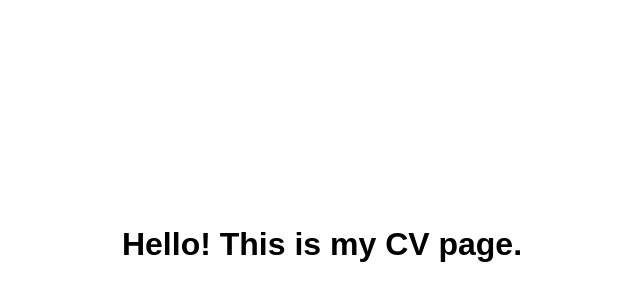
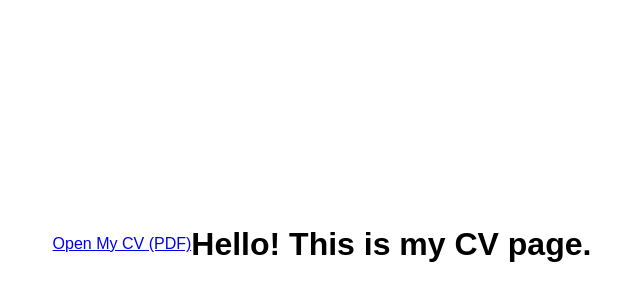
Before and after one commit to tarchaia/My-first-Repo, a plain HTML site: page index.html in a window 1280 px wide. Shown: the part 164-464 px from the top of the page, without its empty margins (318-958 px from the left). Drawn offline with Linux system fonts and the light colour scheme.

Commit message:
Update index.html

```diff
--- a/index.html
+++ b/index.html
@@ -4,6 +4,7 @@
     <meta charset="UTF-8"/>
     <meta name="viewport" content="width=device-width, initial-scale=1.0"/>
     <title>My CV</title>
+    <a href="Archaia Tamari.pdf" target="_blank">Open My CV (PDF)</a>
     <link rel="stylesheet" href="style.css">
   </head>
   <body>
```
